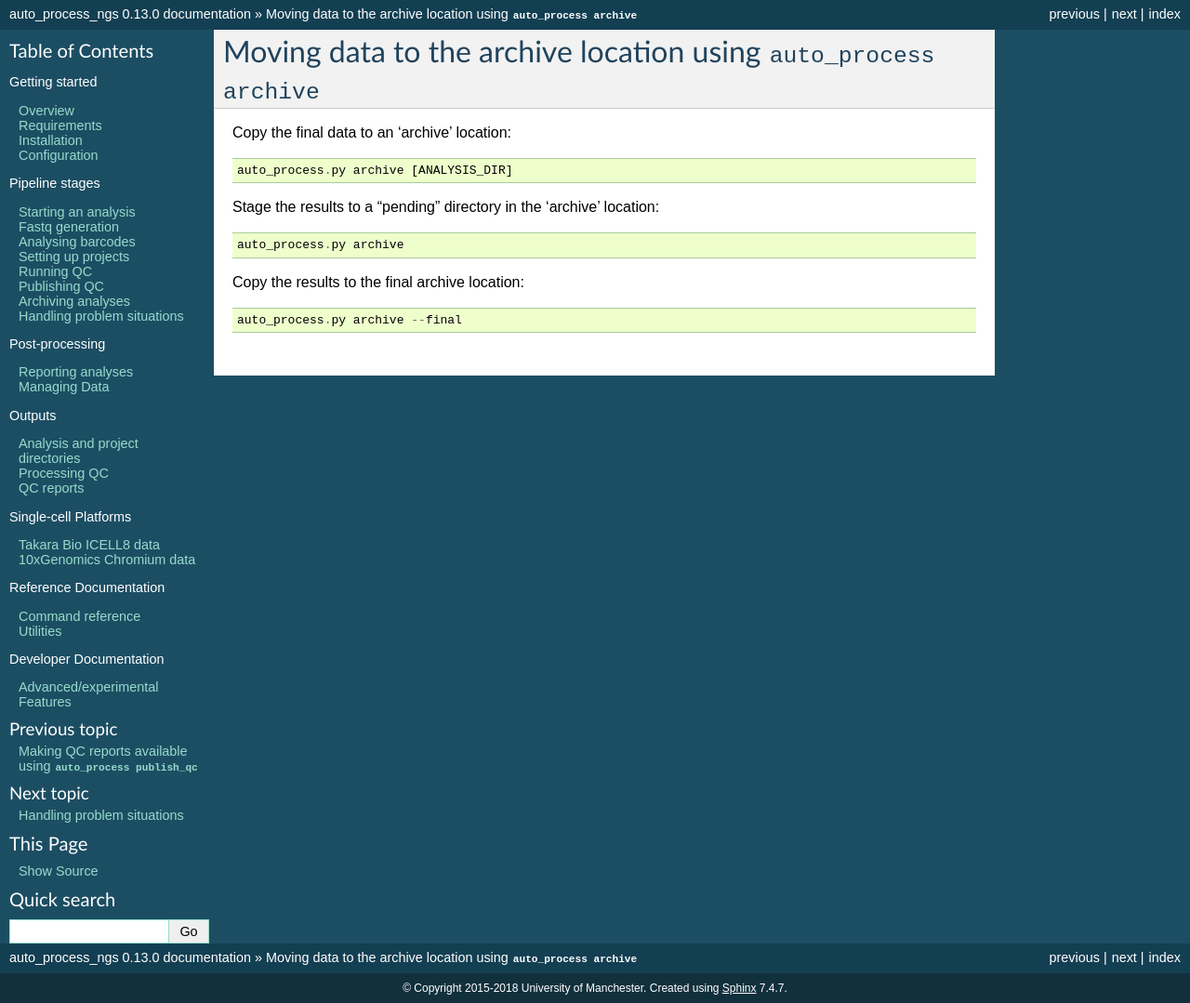
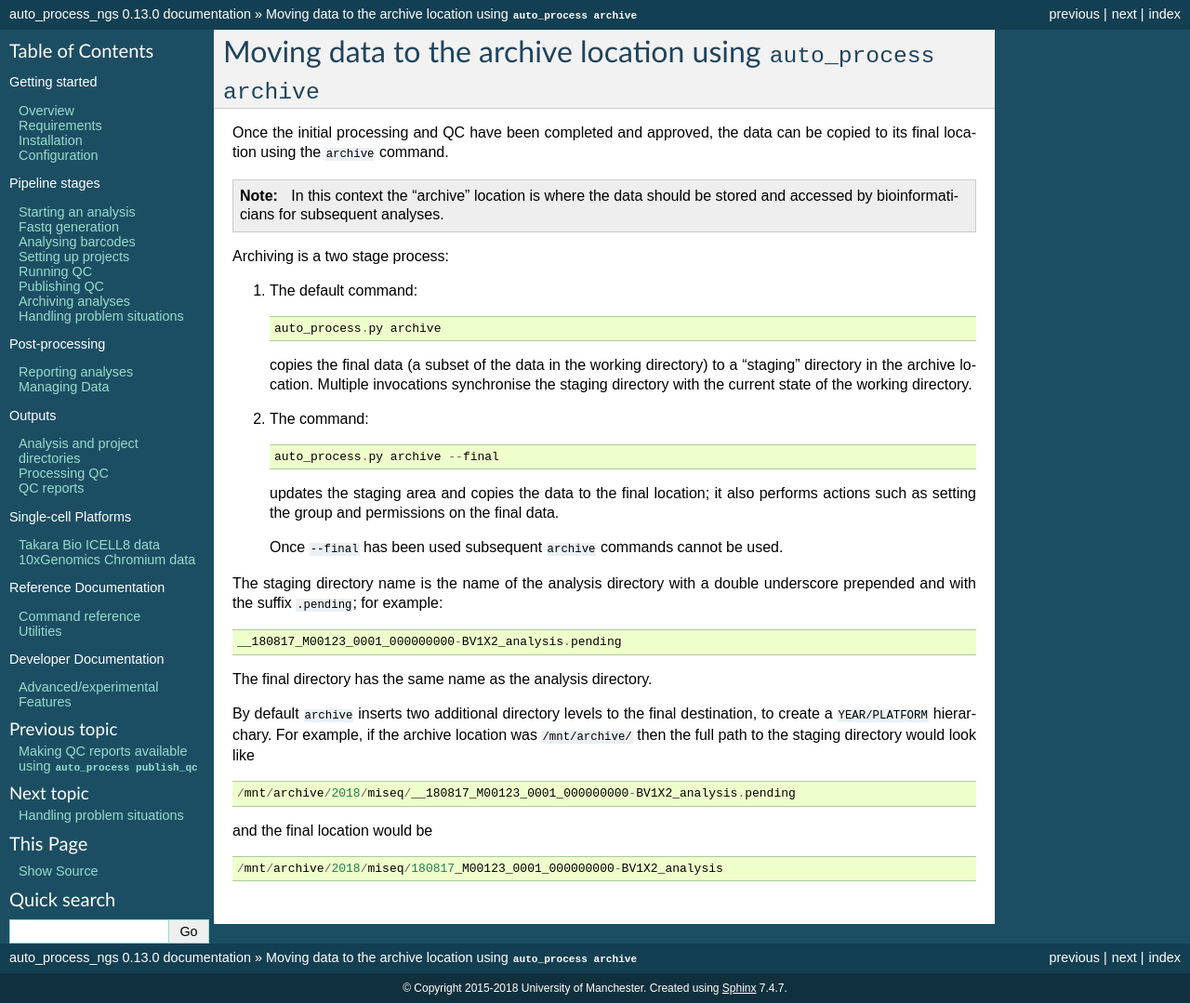
Before and after one commit to fls-bioinformatics-core/auto_process_ngs, a Sphinx documentation site: the page built from docs/source/using/archive.rst, in a window 1280 px wide. Shown: the whole page at 93% size. Built offline with Sphinx 7.4.7, drawn with Linux system fonts in a browser that asks for light colours; pages that are not in the unit, such as notebooks, are missing from menus.

Commit message:
Documentation: update the section on the "archive" command.

```diff
--- a/docs/source/using/archive.rst
+++ b/docs/source/using/archive.rst
@@ -1,18 +1,64 @@
 Moving data to the archive location using ``auto_process archive``
 ==================================================================
 
-Copy the final data to an 'archive' location::
+Once the initial processing and QC have been completed and approved,
+the data can be copied to its final location using the ``archive``
+command.
 
-   auto_process.py archive [ANALYSIS_DIR]
+.. note::
 
-Stage the results to a "pending" directory in the 'archive' location:
+   In this context the "archive" location is where the data should
+   be stored and accessed by bioinformaticians for subsequent
+   analyses.
+
+Archiving is a two stage process:
+
+1. The default command:
+
+   ::
+
+       auto_process.py archive
+
+   copies the final data (a subset of the data in the working
+   directory) to a "staging" directory in the archive location.
+   Multiple invocations synchronise the staging directory with
+   the current state of the working directory.
+
+2. The command:
+
+   ::
+
+      auto_process.py archive --final
+
+   updates the staging area and copies the data to the final
+   location; it also performs actions such as setting the
+   group and permissions on the final data.
+
+   Once ``--final`` has been used subsequent ``archive``
+   commands cannot be used.
+
+The staging directory name is the name of the analysis directory
+with a double underscore prepended and with the suffix
+``.pending``; for example:
 
 ::
 
-    auto_process.py archive
+   __180817_M00123_0001_000000000-BV1X2_analysis.pending
 
-Copy the results to the final archive location:
+The final directory has the same name as the analysis directory.
+
+By default ``archive`` inserts two additional directory levels
+to the final destination, to create a ``YEAR/PLATFORM``
+hierarchary. For example, if the archive location was
+``/mnt/archive/`` then the full path to the staging directory
+would look like
 
 ::
 
-    auto_process.py archive --final
+   /mnt/archive/2018/miseq/__180817_M00123_0001_000000000-BV1X2_analysis.pending
+
+and the final location would be
+
+::
+
+   /mnt/archive/2018/miseq/180817_M00123_0001_000000000-BV1X2_analysis
```
